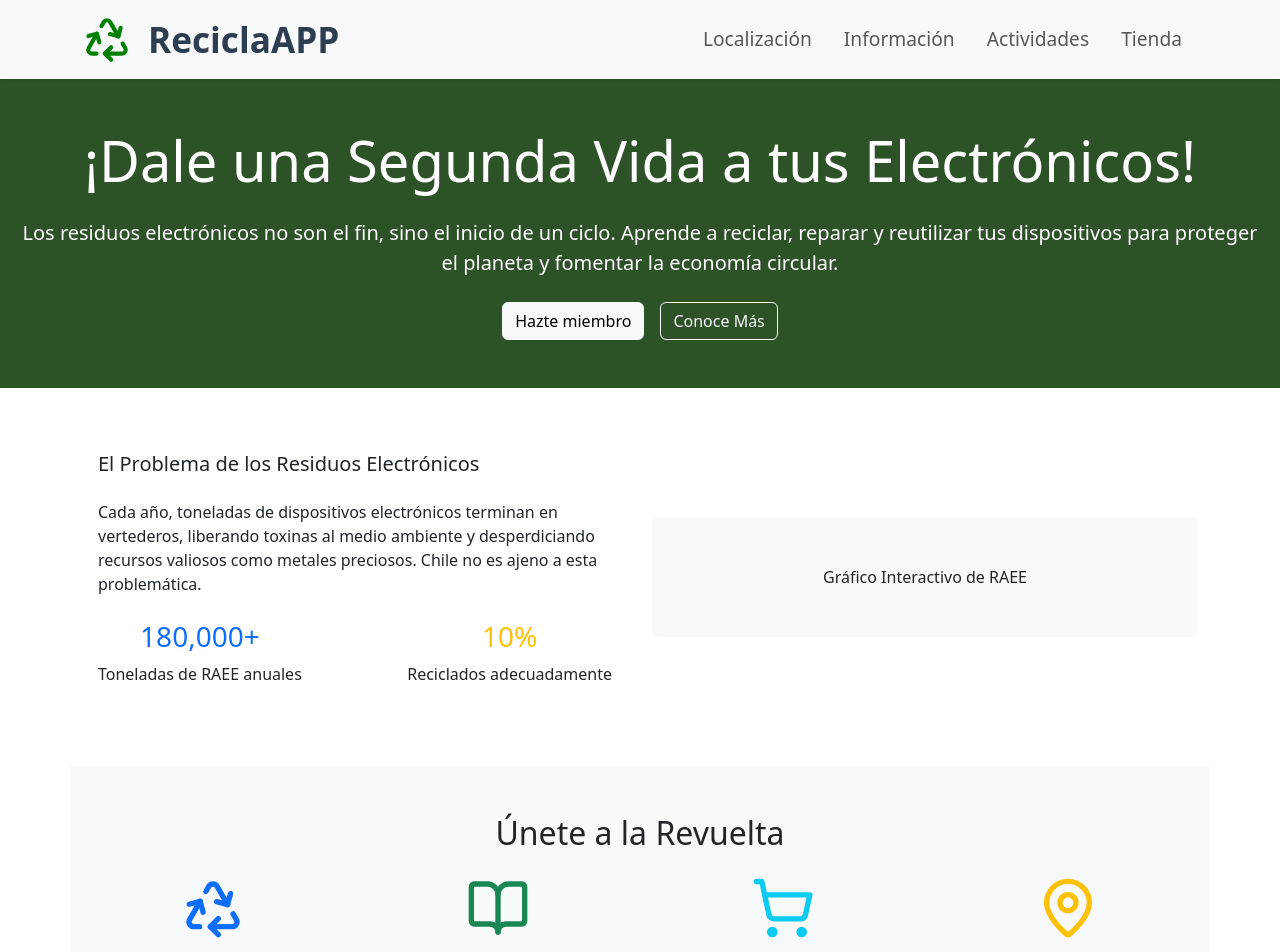
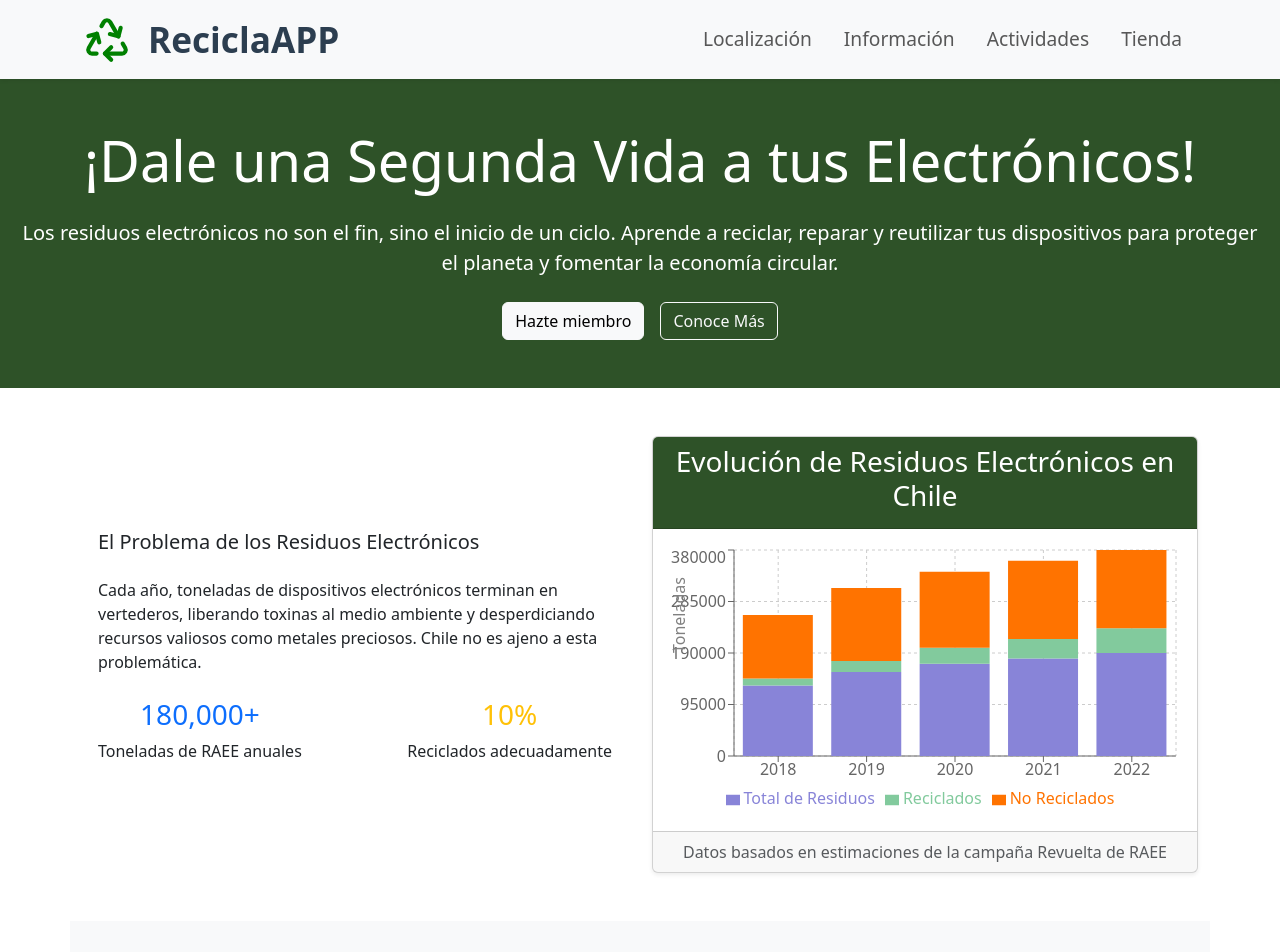
Before and after one commit to Complinator/recicle, a React (Create React App) app: page / in a window 1280 px wide. Shown: the top 952 px of the page. Built offline with nearby package versions, Linux system fonts and the light colour scheme.

Commit message:
Resolved the chart

```diff
--- a/package.json
+++ b/package.json
@@ -15,6 +15,7 @@
     "react-leaflet": "^4.2.1",
     "react-router-dom": "^7.0.2",
     "react-scripts": "5.0.1",
+    "recharts": "^2.14.1",
     "styled-components": "^6.1.13",
     "web-vitals": "^4.2.4"
   },
--- /dev/null
+++ b/src/components/Pages/Components/Chart.js
@@ -0,0 +1,75 @@
+import React from 'react';
+import {
+  BarChart,
+  Bar,
+  XAxis,
+  YAxis,
+  CartesianGrid,
+  Tooltip,
+  Legend,
+  ResponsiveContainer
+} from 'recharts';
+import { Card } from 'react-bootstrap';
+
+const Chart = () => {
+  const wasteData = [
+    { year: 2018, total_waste: 130000, recycled: 13000, disposed: 117000 },
+    { year: 2019, total_waste: 155000, recycled: 20150, disposed: 134850 },
+    { year: 2020, total_waste: 170000, recycled: 29750, disposed: 140250 },
+    { year: 2021, total_waste: 180000, recycled: 36000, disposed: 144000 },
+    { year: 2022, total_waste: 190000, recycled: 45500, disposed: 144500 }
+  ];
+
+  return (
+    <Card className="shadow-sm">
+      <Card.Header className="text-white text-center" style={{backgroundColor: "#2e5228"}}>
+        <h3>Evolución de Residuos Electrónicos en Chile</h3>
+      </Card.Header>
+      <Card.Body>
+        <ResponsiveContainer width="100%" height={270}>
+          <BarChart data={wasteData}>
+            <CartesianGrid strokeDasharray="3 3" />
+            <XAxis dataKey="year" />
+            <YAxis
+              label={{
+                value: 'Toneladas',
+                angle: -90,
+                position: 'insideLeft'
+              }}
+            />
+            <Tooltip
+              formatter={(value, name) => {
+                const labels = {
+                  total_waste: 'Total de Residuos',
+                  recycled: 'Reciclados',
+                  disposed: 'No Reciclados'
+                };
+                return [`${value} toneladas`, labels[name]];
+              }}
+            />
+            <Legend
+              formatter={(value) => {
+                const labels = {
+                  total_waste: 'Total de Residuos',
+                  recycled: 'Reciclados',
+                  disposed: 'No Reciclados'
+                };
+                return labels[value];
+              }}
+            />
+            <Bar dataKey="total_waste" fill="#8884d8" stackId="a" />
+            <Bar dataKey="recycled" fill="#82ca9d" stackId="a" />
+            <Bar dataKey="disposed" fill="#ff7300" stackId="a" />
+          </BarChart>
+        </ResponsiveContainer>
+      </Card.Body>
+      <Card.Footer className="text-center">
+        <p className="text-muted mb-0">
+          Datos basados en estimaciones de la campaña Revuelta de RAEE
+        </p>
+      </Card.Footer>
+    </Card>
+  );
+};
+
+export default Chart;
--- a/src/components/Pages/Home.js
+++ b/src/components/Pages/Home.js
@@ -3,6 +3,7 @@ import { Container, Row, Col, Card, Button, Carousel } from 'react-bootstrap';
 import { Link } from 'react-router-dom';
 import { MapPin, Recycle, BookOpen, ShoppingCart } from 'lucide-react';
 import "../../App.css";
+import Chart from './Components/Chart';
 
 const Home = () => {
   const [hover, setHover] = useState(false);
@@ -55,9 +56,7 @@ const Home = () => {
           </Col>
           <Col md={6}>
             {/* Placeholder for interactive graphic */}
-            <div className="bg-light p-5 rounded text-center">
-              Gráfico Interactivo de RAEE
-            </div>
+            <Chart />
           </Col>
         </Row>
       </Container>
```
Also changed, not shown: 1 other file (tests, documents, lock files or other folders).
